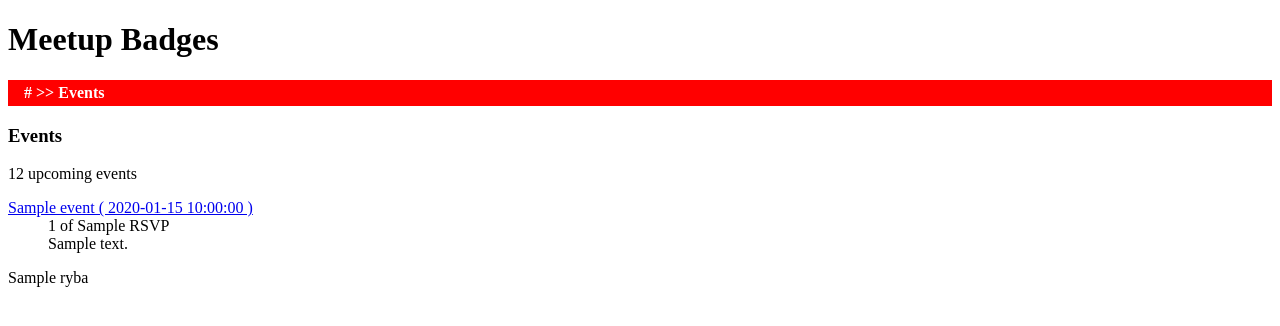
After one commit to TheSpiffiest/meetup-badges, a Flask app: template templates/meetup_event_list.html in a window 1280 px wide. The commit adds this page. Shown: the top 326 px of the page. Run offline with Flask 2, Linux system fonts and the light colour scheme; the template is opened without the code that fills it: most values are stand-ins (such as "Sample title", 1, 10 or a date in 2020).

Commit message:
Added ability to browse list of events

```diff
--- a/app.py
+++ b/app.py
@@ -1,19 +1,82 @@
 
 import json
 import urllib.request
-from flask import Flask, render_template
+from flask import Flask, request, render_template
 app = Flask(__name__)
 
-API_KEY = '55322f4d7a62c4464f716a16a1e2f'
+MEETUP_API_KEY = '55322f4d7a62c4464f716a16a1e2f'
+GOOGLE_MAPS_API_KEY = 'AIzaSyBrW0gyU5sXFA3WmkX4e18RGOvPOLqqDf4'
 
 @app.route('/')
-def hello():
-    return render_template('index.html')
+def home():
+    return render_template('index.html', redirect2='')
+
+@app.route('/meetup/')
+def find_meetup():
+    meetup_json = ''
+    redirect2 = ''
+    meetup_url = request.args.get('meetup_url', default='', type=str)
+    if (meetup_url != ''):
+        meetup_json = verify_meetup_url(meetup_url)
+        meetup_obj = json.loads(meetup_json)
+        if (meetup_obj['exists']):
+            print ('Meetup Exists')
+            redirect2 = '/meetup/{}'.format(meetup_url)
+        else:
+            meetup_json = ''
+
+    return render_template('find_meetup.html', meetup_url = meetup_url,  result_json=meetup_json, ryba = "Russ" , redirect2 = redirect2 )
+
+@app.route('/meetup/<meetup_url>/')
+def meetup_details(meetup_url):
+    meetup_json = ''
+    redirect2 = ''
+    meetup_obj = {}
+    if (meetup_url != ''):
+        meetup_json = verify_meetup_url(meetup_url)
+        meetup_obj = json.loads(meetup_json)
+        if (meetup_obj['exists']):
+            print ('Meetup Exists')
+        else:
+            meetup_json = ''
+    return render_template('meetup_details.html', meetup_url = meetup_url,  details=meetup_obj, result_json=meetup_json, ryba = "Russ", redirect2 = redirect2)
+
+@app.route('/meetup/<meetup_url>/events/')
+def meetup_events_list(meetup_url):
+    meetup_json = ''
+    redirect2 = ''
+    if (meetup_url != ''):
+        event_details = get_meetup_events(meetup_url)
+        meetup_json = event_details
+        meetup_obj = json.loads(meetup_json)
+        event_list = meetup_obj['output']
+    else:
+        meetup_obj = []
+    print('ok')
+    return render_template('meetup_event_list.html', meetup_url=meetup_url, result_json=meetup_json, ryba="Nora", redirect2=redirect2, event_list=event_list)
+
+@app.route('/api/get_meetup_events/<meetup_url>')
+def get_meetup_events(meetup_url):
+    the_url = 'https://api.meetup.com/{}/events?sign=true&key={}'.format(meetup_url, MEETUP_API_KEY)
+    print('the url is ')
+    print(the_url)
+    url_exists = True
+    try:
+        event_response = urllib.request.urlopen(the_url)
+        print(event_response)
+        code = event_response.getcode()
+        if (code == 200):
+            event_string = event_response.read().decode('utf-8')
+            event_obj = json.loads(event_string)
+    except urllib.error.HTTPError as e:
+        url_exists = False
+        event_obj = { 'result': 'Invalid meetup or event' }
+    return json.dumps({'exists': url_exists, 'meetup_url': meetup_url, 'output': event_obj })
 
 @app.route('/api/verify_meetup_url/<meetup_url>')
 def verify_meetup_url(meetup_url):
     # user_repo_path = "https://api.github.com/users/{}/repos".format(params[0])
-    the_url = 'https://api.meetup.com/{}?sign=true&key={}'.format(meetup_url, API_KEY)
+    the_url = 'https://api.meetup.com/{}?sign=true&key={}'.format(meetup_url, MEETUP_API_KEY)
     print('the url is ')
     print(the_url)
     url_exists = True
@@ -31,5 +94,11 @@ def verify_meetup_url(meetup_url):
         meetup_obj = {'result': 'Invalid meetup url'}
     return json.dumps({'meetup_url': meetup_url, 'exists': url_exists, 'output': meetup_obj })
 
+
+def get_meetup_json(url, varlist):
+    result = {}
+    return result
+
+
 if __name__ == '__main__':
-    app.run()
+    app.run(debug=True)
--- /dev/null
+++ b/templates/meetup_event_list.html
@@ -0,0 +1,45 @@
+<!DOCTYPE html>
+<html lang="en">
+  <head>
+    <meta charset="utf-8">
+    <title>Meetup Badges</title>
+    {% if redirect2 > '' %}
+    <meta http-equiv="refresh" content="0;URL='{{ redirect2 }}'" />
+    {% endif %}
+  </head>
+  <body>
+    <h1>Meetup Badges</h1>
+    <div id="meetup_nav" style="background: red; color: white; font-weight: bold; padding: 0.25em 1em;" >
+        <span name="meetup_url">{{ meetup_url }}</span>
+        &gt;&gt;
+        <span name="nav_thing">Events</span>
+    </div>
+    <div id="event_list">
+        <h3>Events</h3>
+        <p>12 upcoming events</p>
+        <dl>
+            {% for event in event_list %}
+
+            <dt><a href="../event/{{ event['id'] }}">{{ event.name }} ( {{ event.local_date }} ) </a></dt>
+            <dd>
+                <div>
+                    {{ event.yes_rsvp_count }} of {{ event.rsvp_limit }} RSVP
+                </div>
+                <div>
+                    {{ event.description|safe }}
+                </div>
+            </dd>
+            {% else %}
+            <dt>No Events Detected</dt>
+            <dd>There don't appear to be any events scheduled for this meetup. </dd>
+            {% endfor %}
+        </dl>
+    </div>
+    <div id="result_json">
+        <script>
+        {{ result_json|tojson(indent=4) }}
+        </script>
+	{{ ryba }}
+    </div>
+  </body>
+</html>
```
Also changed, not shown: templates/find_meetup.html (added, +26 -0 lines), templates/index.html (+12 -5 lines), templates/meetup_details.html (added, +31 -0 lines).
